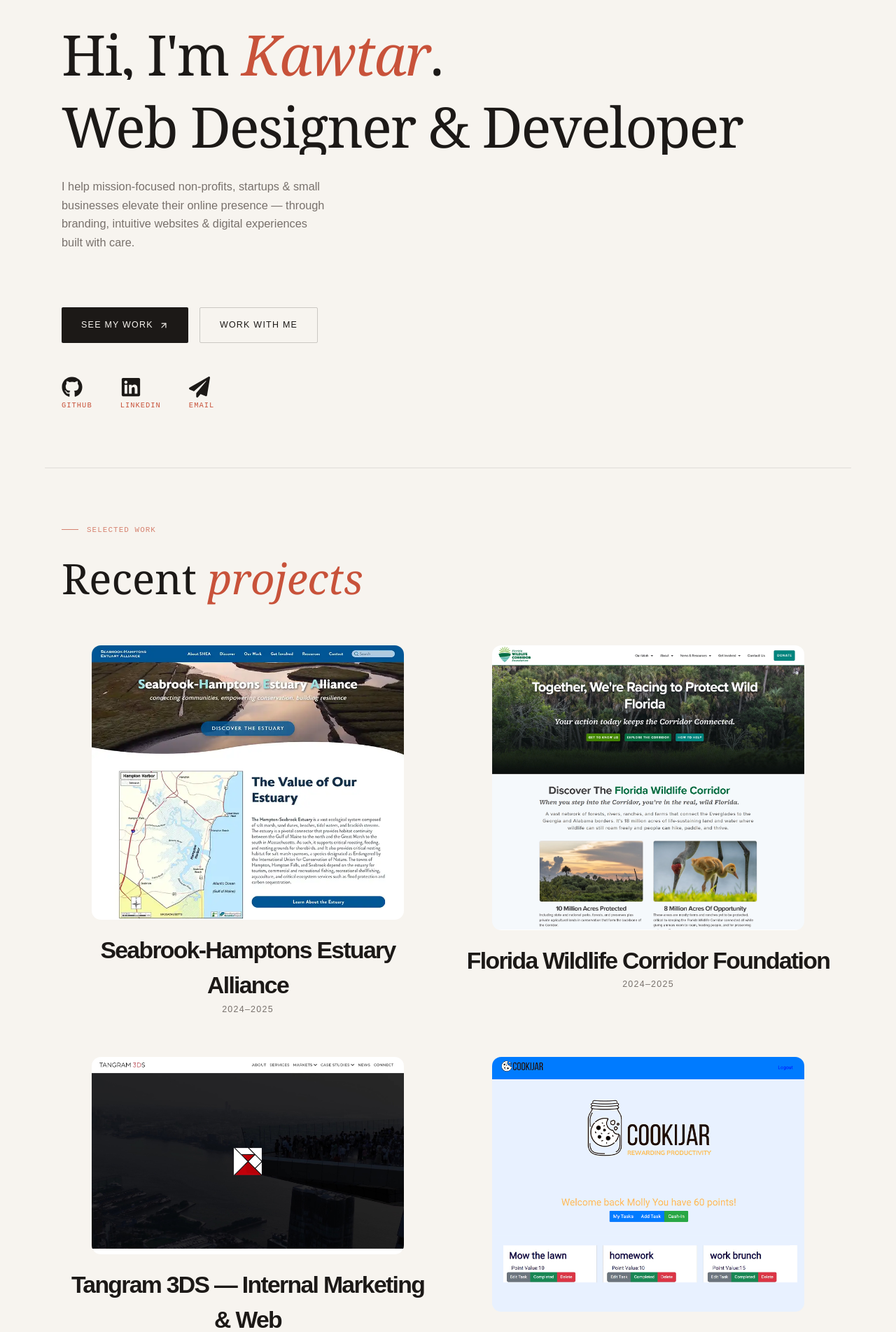
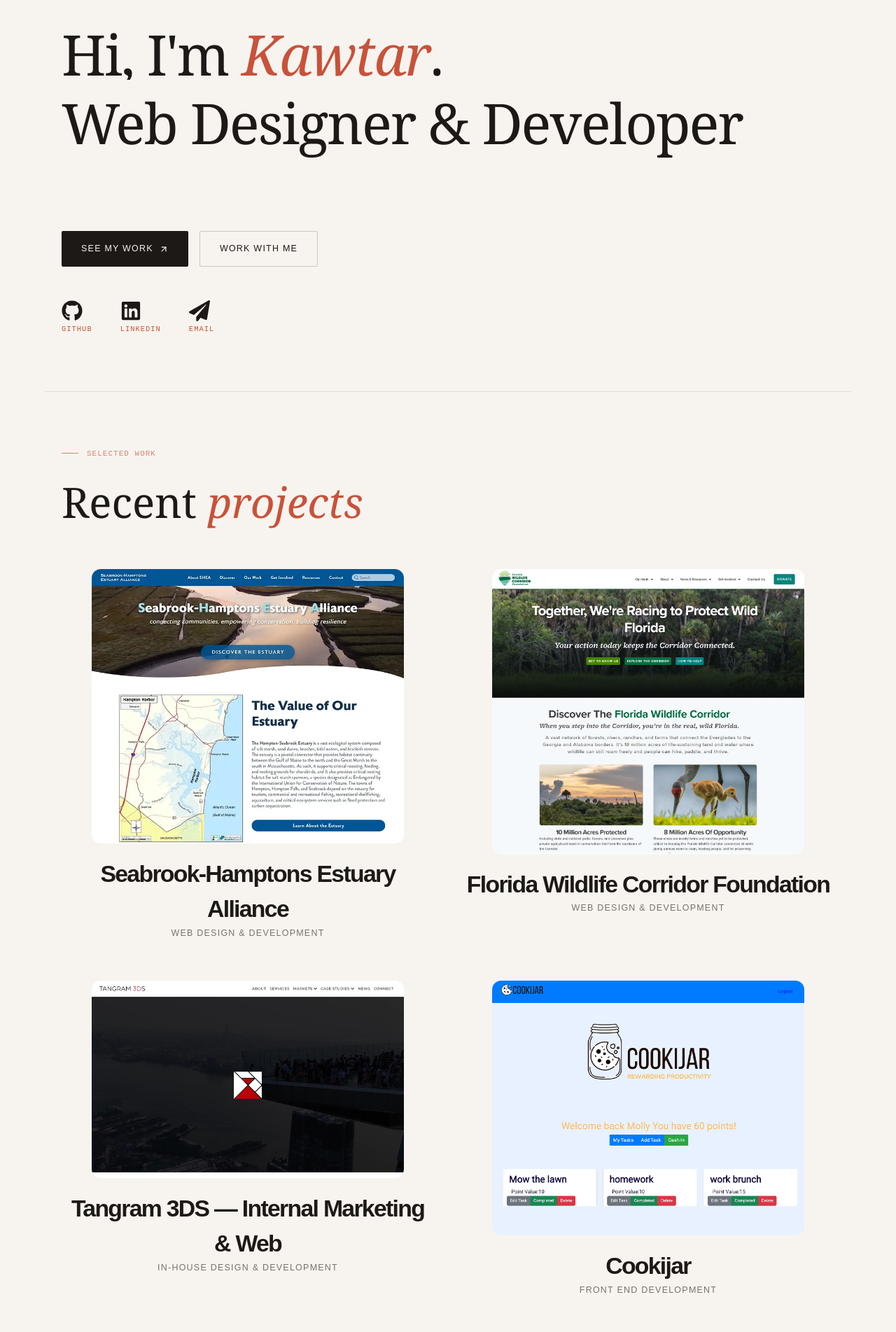
Before and after one commit to kawtarzz/my-app, a Next.js app: page / in a window 1280 px wide. Shown: the part 120-2023 px from the top of the page at 70% size. Built offline with nearby package versions, Linux system fonts and the light colour scheme; a web font is replaced by a local one.

Commit message:
small fix

```diff
--- a/src/app/components/Card.tsx
+++ b/src/app/components/Card.tsx
@@ -28,7 +28,7 @@
           <h4 className="text-center tracking-tighter font-sans text-blue/80">
             {p.title}
           </h4>
-          <div className="font-sans text-[0.78rem] tracking-widest uppercase text-ink-muted hover:text-rust transition-colors duration-300 font-medium">{p.year}
+          <div className="font-sans text-[0.78rem] tracking-widest uppercase text-ink-muted hover:text-rust transition-colors duration-300 font-medium">{p.category}
           </div>
         </div>
 
--- a/src/app/components/Hero.tsx
+++ b/src/app/components/Hero.tsx
@@ -27,7 +27,7 @@
         </motion.h1>
       </div>
 
-      <motion.div
+      {/* <motion.div
         initial={{ opacity: 0, y: 24 }} animate={{ opacity: 1, y: 0 }}
         transition={{ duration: 0.7, delay: 0.75, ease: [0.22, 1, 0.36, 1] }}
         className="flex flex-col sm:flex-row sm:items-end justify-between gap-3 mt-2"
@@ -35,7 +35,7 @@
         <p className="max-w-sm text-[1.02rem] text-ink-muted leading-relaxed font-regular">
           I help mission-focused non-profits, startups & small businesses elevate their online presence — through branding, intuitive websites & digital experiences built with care.
         </p>
-      </motion.div>
+      </motion.div> */}
       <motion.div
         initial={{ opacity: 0, y: 24 }} animate={{ opacity: 1, y: 0 }}
         transition={{ duration: 0.7, delay: 0.95, ease: [0.22, 1, 0.36, 1] }}
--- a/src/app/components/ProjectDetails.tsx
+++ b/src/app/components/ProjectDetails.tsx
@@ -21,8 +21,8 @@
     <Image
      src={project.img}
      alt={project.title}
-     width={100}
-     height={100}
+     width={500}
+     height={500}
      className="project__img__detail"
     />
 
--- a/src/app/globals.css
+++ b/src/app/globals.css
@@ -76,7 +76,7 @@
 }
 
 .title {
-  margin: 5px 0px;
+  margin: 0px 0px 15px 0px;
 
 }
 
--- a/src/lib/projects.ts
+++ b/src/lib/projects.ts
@@ -105,7 +105,7 @@
     slug: "cookijar",
     title: "Cookijar",
     subtitle: "Rewarding productivity!",
-    category: "Web Development",
+    category: "Front End Development",
     year: "2023",
     role: "Frontend Developer",
     description:
```
